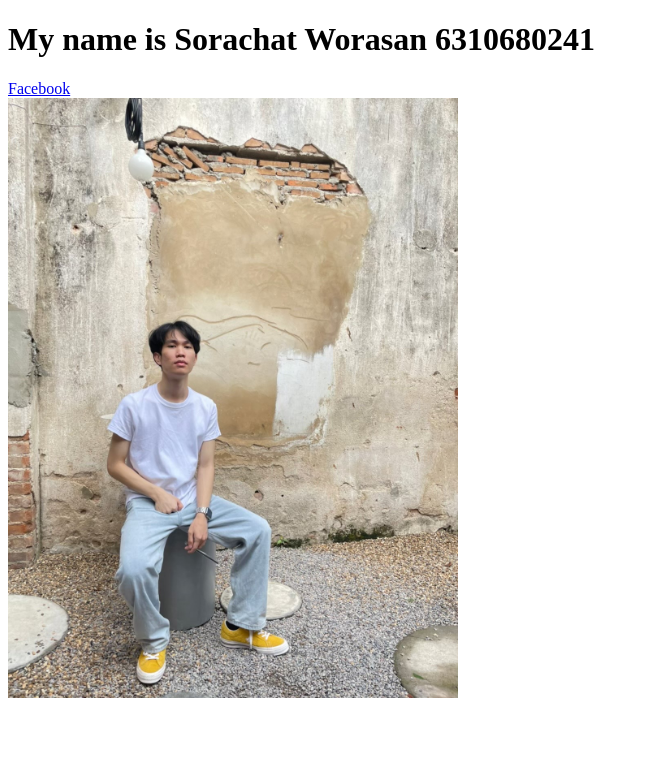
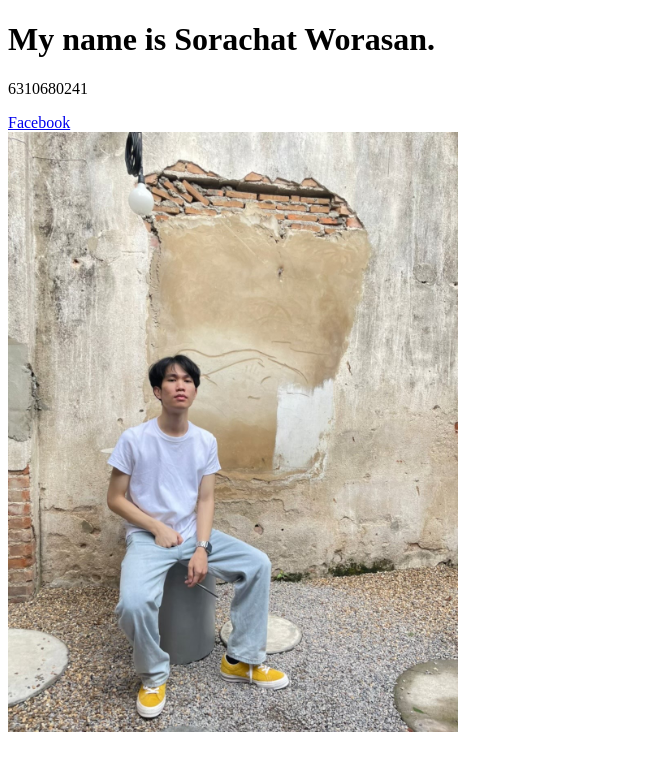
Before and after one commit to 6310680241/6310680241, a plain HTML site: page index.html in a window 1280 px wide. Shown: the whole page, without its empty margins (0-649 px from the left). Drawn offline with Linux system fonts and the light colour scheme.

Commit message:
update html

```diff
--- a/index.html
+++ b/index.html
@@ -1,17 +1,22 @@
 <!DOCTYPE html>
 <html>
 <head>
+	<meta charset="UTF-8">
 <title>Sorachat's</title>
+
 </head>
 <body>
 
-<h1>My name is Sorachat Worasan 6310680241</h1>
-
+<div>
+	<h1>My name is Sorachat Worasan.</h1>
+	<p>6310680241</p>
+<div/>
 <div>
 	<a href="https://www.facebook.com/pleumii">Facebook<a/>
 <div/>
-
-<img src="./mypic.jpeg" alt="Sorachat's picture" width="450" height="600">
+<div>
+	<img src="./mypic.jpeg" alt="Sorachat's picture" width="450" height="600" >
+<div/>
 
 </body>
 </html>
```
